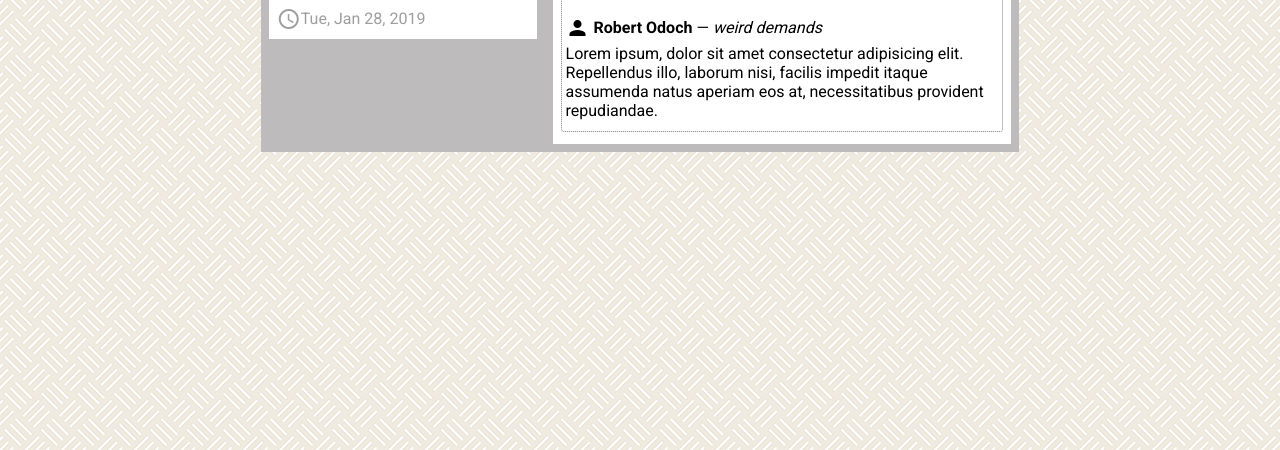
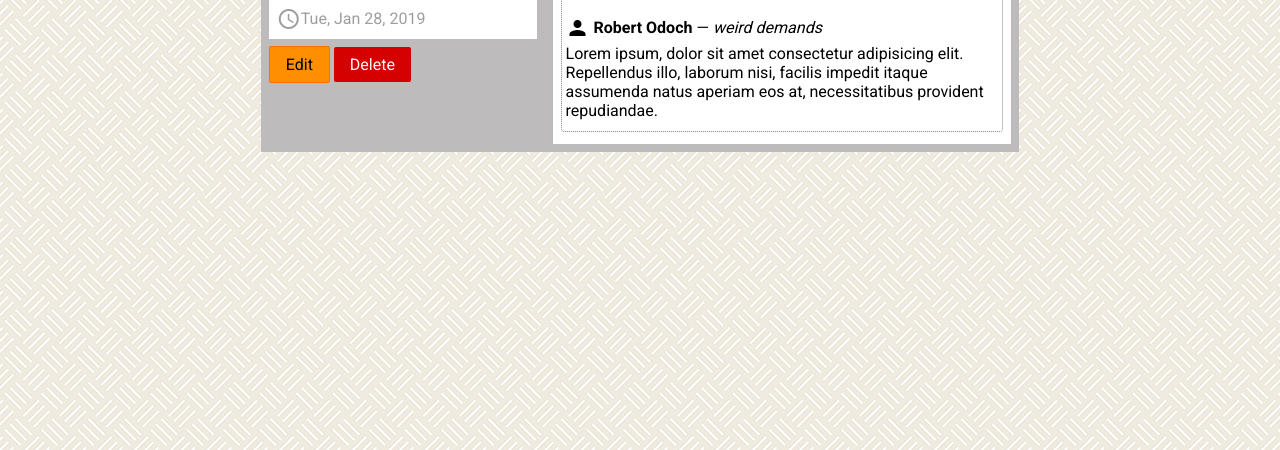
Before and after one commit to robert-odoch/property-pro-lite, a plain HTML site: page UI/property.html in a window 1280 px wide. Shown: the part 350-800 px from the top of the page. Drawn offline with Linux system fonts and the light colour scheme.

Commit message:
Add edit and delete links

```diff
--- a/UI/css/styles.css
+++ b/UI/css/styles.css
@@ -66,6 +66,11 @@
 
 .bg-grey {
     background-color: #bdbbbb;
+}
+
+.bg-red {
+    color: #ffffff;
+    background-color: #d50000;
 }
 
 /* Display */
--- a/UI/property.html
+++ b/UI/property.html
@@ -29,7 +29,7 @@
     <div class="container">
         <div class="property-lg bg-grey pa-1">
             <div class="property-summary mr-1">
-                <div class="property">
+                <div class="property mb-1">
                     <div class="property-header">
                         <a href="">
                             <img src="https://via.placeholder.com/300" alt="">
@@ -51,6 +51,9 @@
                         </p>
                     </div>
                 </div>
+
+                <a href="" class="btn bg-amber">Edit</a>
+                <a href="" class="btn bg-red">Delete</a>
             </div>
             <div class="property-details">
                 <div class="property-owner pa-1 mb-1 bg-white">
```
